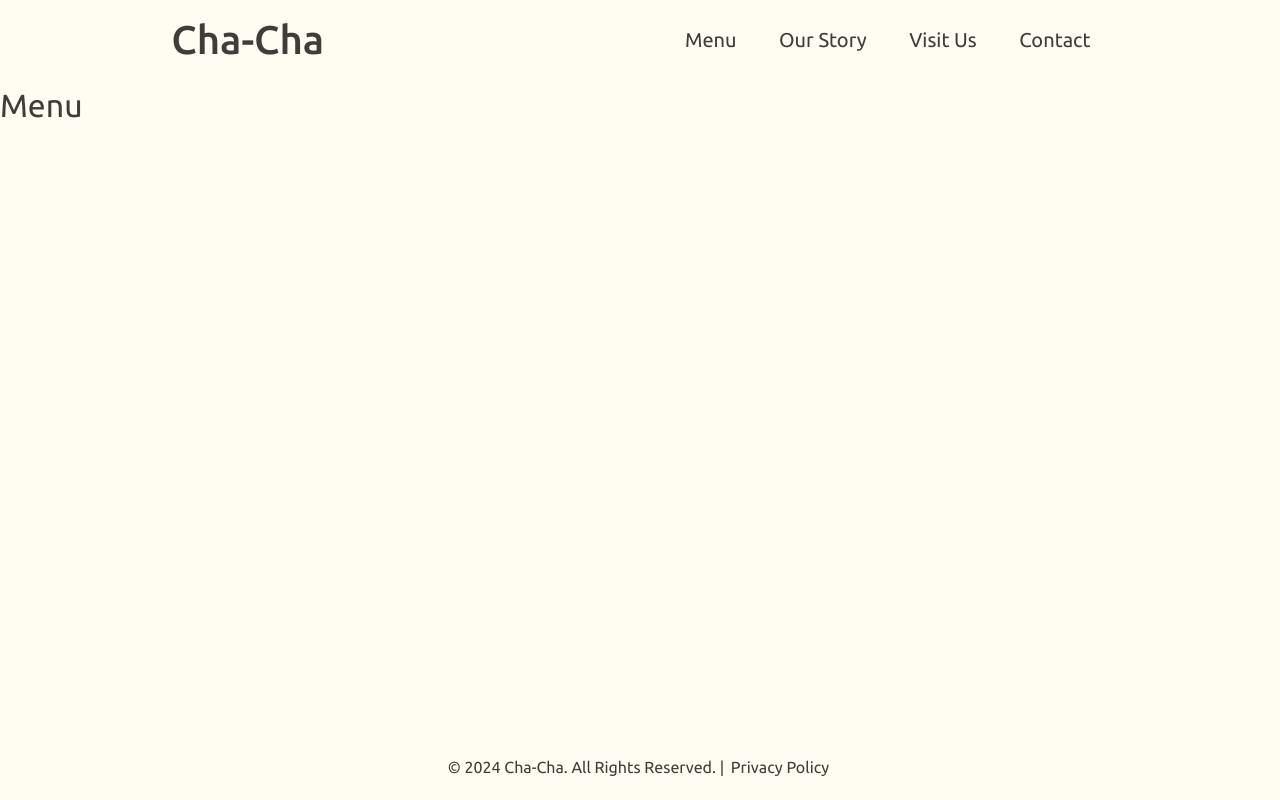
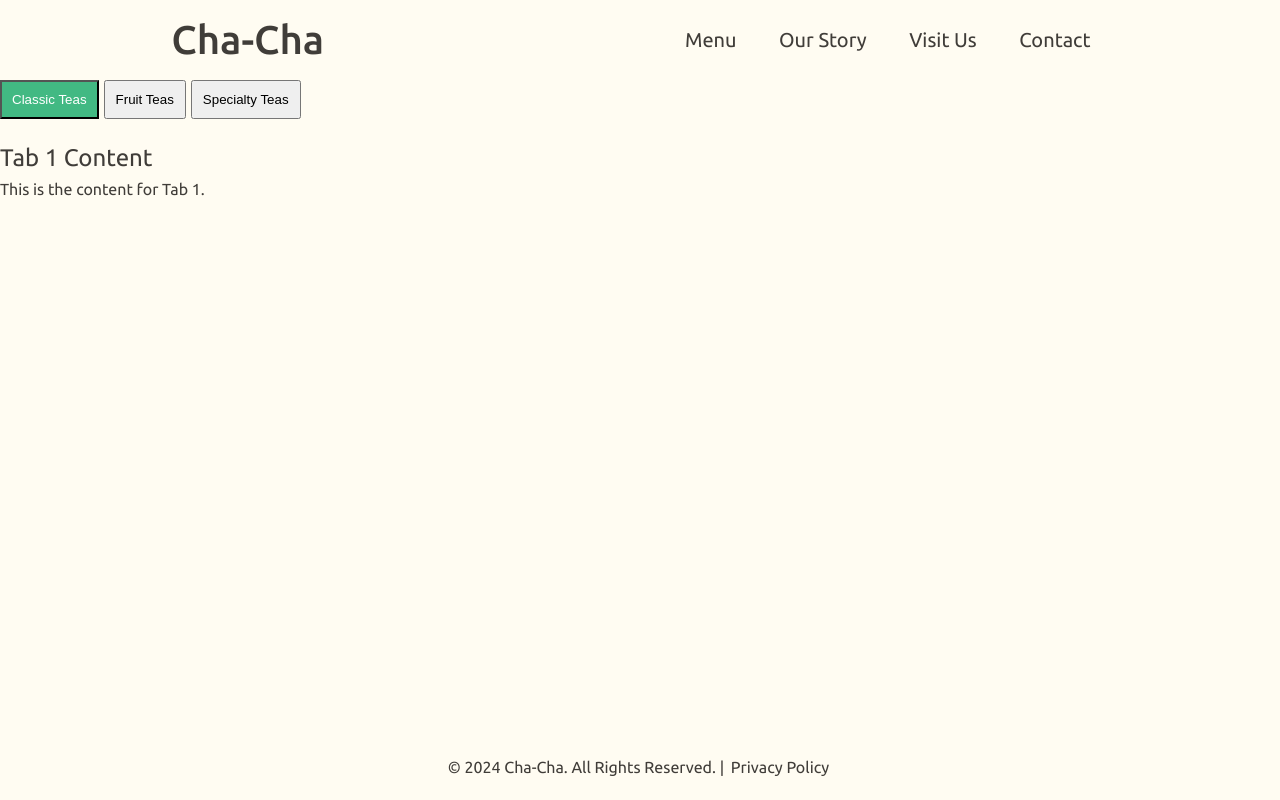
Before and after one commit to kibapika/ChaCha-BBT, a Vue app: page /menu in a window 1280 px wide. Built offline with nearby package versions, Linux system fonts and the light colour scheme; some icons are missing.

Commit message:
started adding and css for menu page

```diff
--- /dev/null
+++ b/src/components/BubbleMenu/ClassicTeas.vue
@@ -0,0 +1,15 @@
+<script>
+export default {
+  name: 'ClassicTeas'
+}
+</script>
+<template>
+  <div>
+    <h2>Tab 1 Content</h2>
+    <p>This is the content for Tab 1.</p>
+  </div>
+</template>
+
+<style scoped>
+/* Tab1 specific styles */
+</style>
--- /dev/null
+++ b/src/components/BubbleMenu/FruitTeas.vue
@@ -0,0 +1,15 @@
+<script>
+export default {
+  name: 'FruitTeas'
+}
+</script>
+<template>
+  <div>
+    <h2>Tab 2 Content</h2>
+    <p>This is the content for Tab 2.</p>
+  </div>
+</template>
+
+<style scoped>
+/* Tab1 specific styles */
+</style>
--- /dev/null
+++ b/src/components/BubbleMenu/SpecialTeas.vue
@@ -0,0 +1,16 @@
+<script>
+export default {
+  name: 'SpecialTeas'
+}
+</script>
+
+<template>
+  <div>
+    <h2>Tab 3 Content</h2>
+    <p>This is the content for Tab 3.</p>
+  </div>
+</template>
+
+<style scoped>
+/* Tab1 specific styles */
+</style>
--- a/src/views/MenuPg.vue
+++ b/src/views/MenuPg.vue
@@ -1,7 +1,71 @@
-<script setup>
+<script>
+import ClassicTeas from '../components/BubbleMenu/ClassicTeas.vue'
+import FruitTeas from '../components/BubbleMenu/FruitTeas.vue'
+import SpecialTeas from '../components/BubbleMenu/SpecialTeas.vue'
 
+export default {
+  components: {
+    ClassicTeas,
+    FruitTeas,
+    SpecialTeas
+  },
+  data() {
+    return {
+      activeTab: 0,
+      tabs: [
+        { name: 'Classic Teas', component: 'ClassicTeas' },
+        { name: 'Fruit Teas', component: 'FruitTeas' },
+        { name: 'Specialty Teas', component: 'SpecialTeas' },
+      ],
+    };
+  },
+  methods: {
+    selectTab(index) {
+      this.activeTab = index;
+    },
+  },
+};
 </script>
 
 <template>
-    <h1>Menu</h1>
+  <div>
+    <div class="tabs" role="tablist">
+      <button
+        v-for="(tab, index) in tabs"
+        :key="index"
+        @click="selectTab(index)"
+        :class="{ active: activeTab === index }"
+        role="tab"
+        :aria-selected="activeTab === index"
+        :aria-controls="'tab-' + index"
+        :id="'tab-btn-' + index"
+      >
+        {{ tab.name }}
+      </button>
+    </div>
+    <div class="tab-content">
+      <component :is="tabs[activeTab].component"></component>
+    </div>
+  </div>
 </template>
+
+<style>
+.tabs {
+  display: flex;
+}
+
+button {
+  padding: 10px;
+  margin-right: 5px;
+  cursor: pointer;
+}
+
+button.active {
+  background-color: #42b983;
+  color: white;
+}
+
+.tab-content {
+  margin-top: 20px;
+}
+</style>
```
